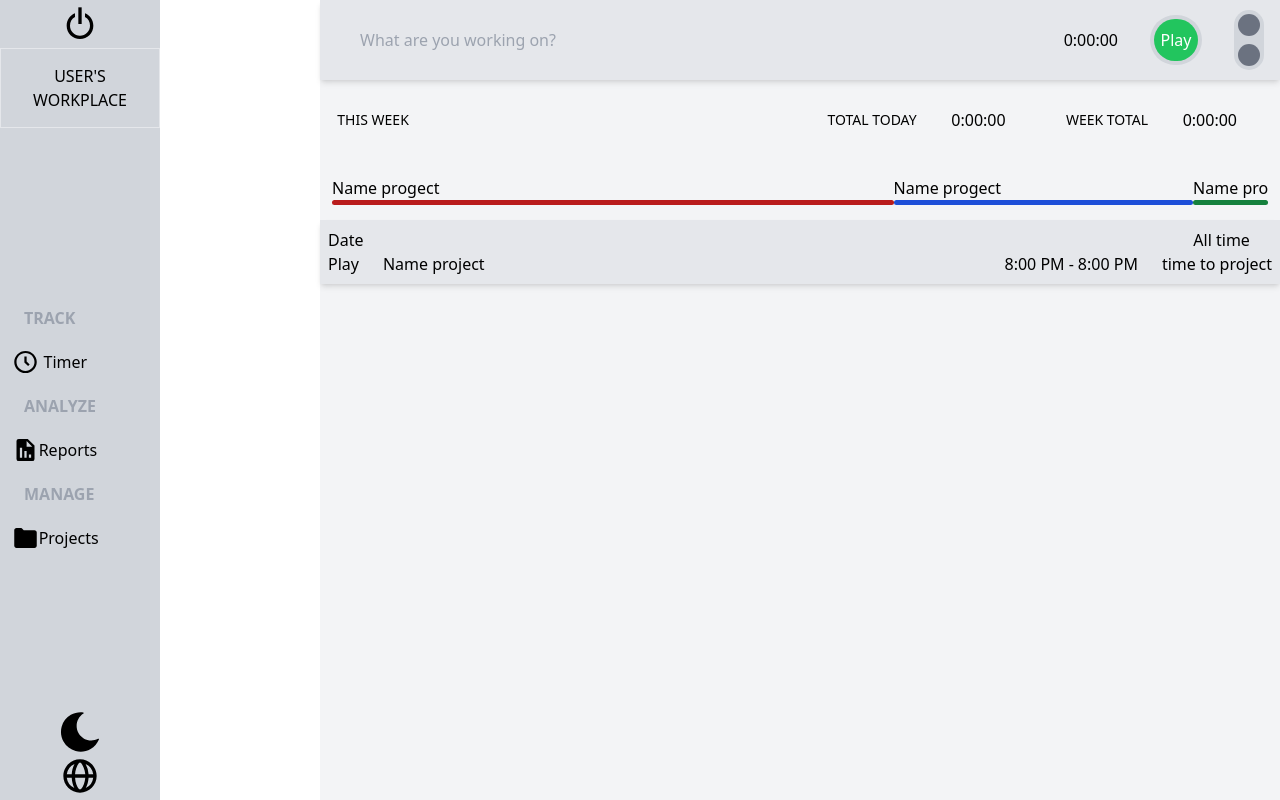
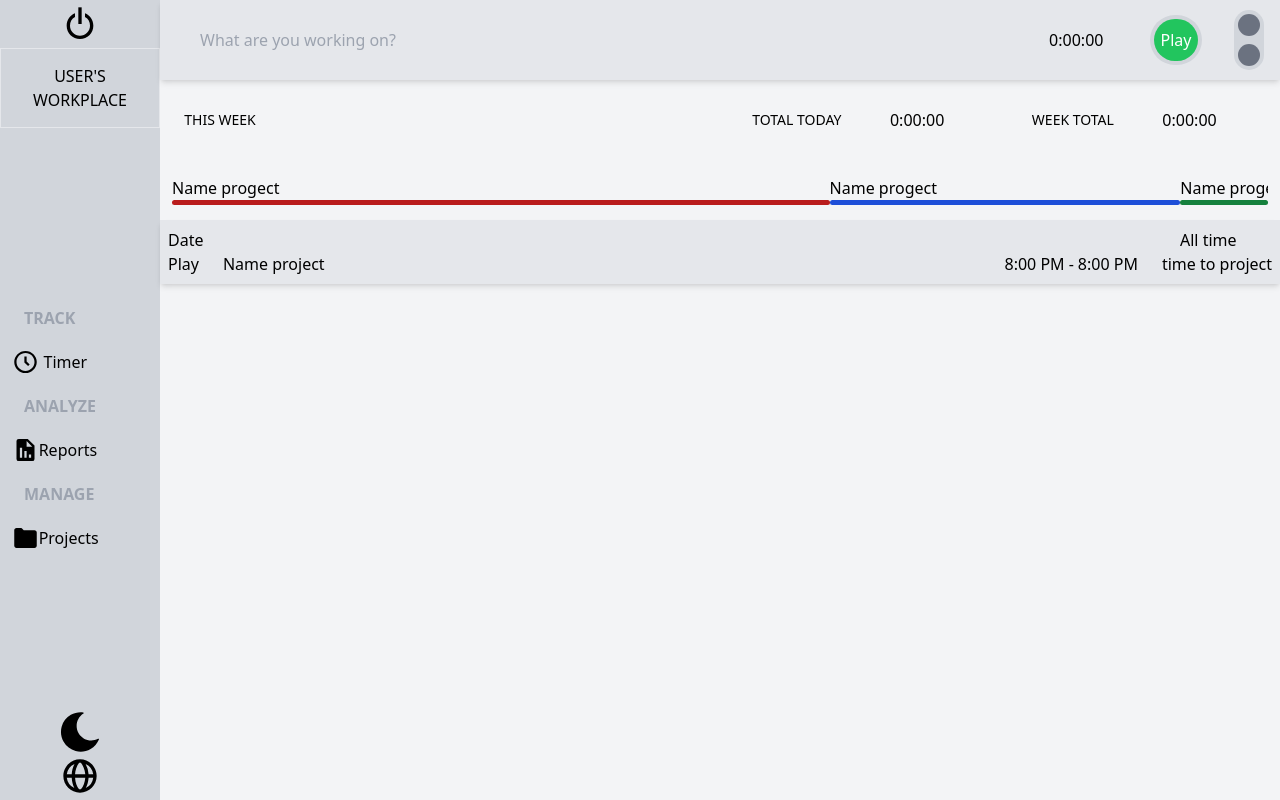
Before and after one commit to Kaptsiuh/RS-Clone, a React (Vite) app: page / in a window 1280 px wide. Built offline with nearby package versions, Linux system fonts and the light colour scheme.

Commit message:
fix: change aside size

```diff
--- a/src/App.tsx
+++ b/src/App.tsx
@@ -105,7 +105,7 @@ const App: FC = () => {
 
         {/* <div className="w-6/6 h-full bg-gray-100 flex items-center justify-around"></div> */}
       </div>
-      <div className="bg-gray-100 col-start-3 col-end-9">
+      <div className="bg-gray-100 col-start-2 col-end-9">
         <Outlet />
       </div>
     </div>
```
